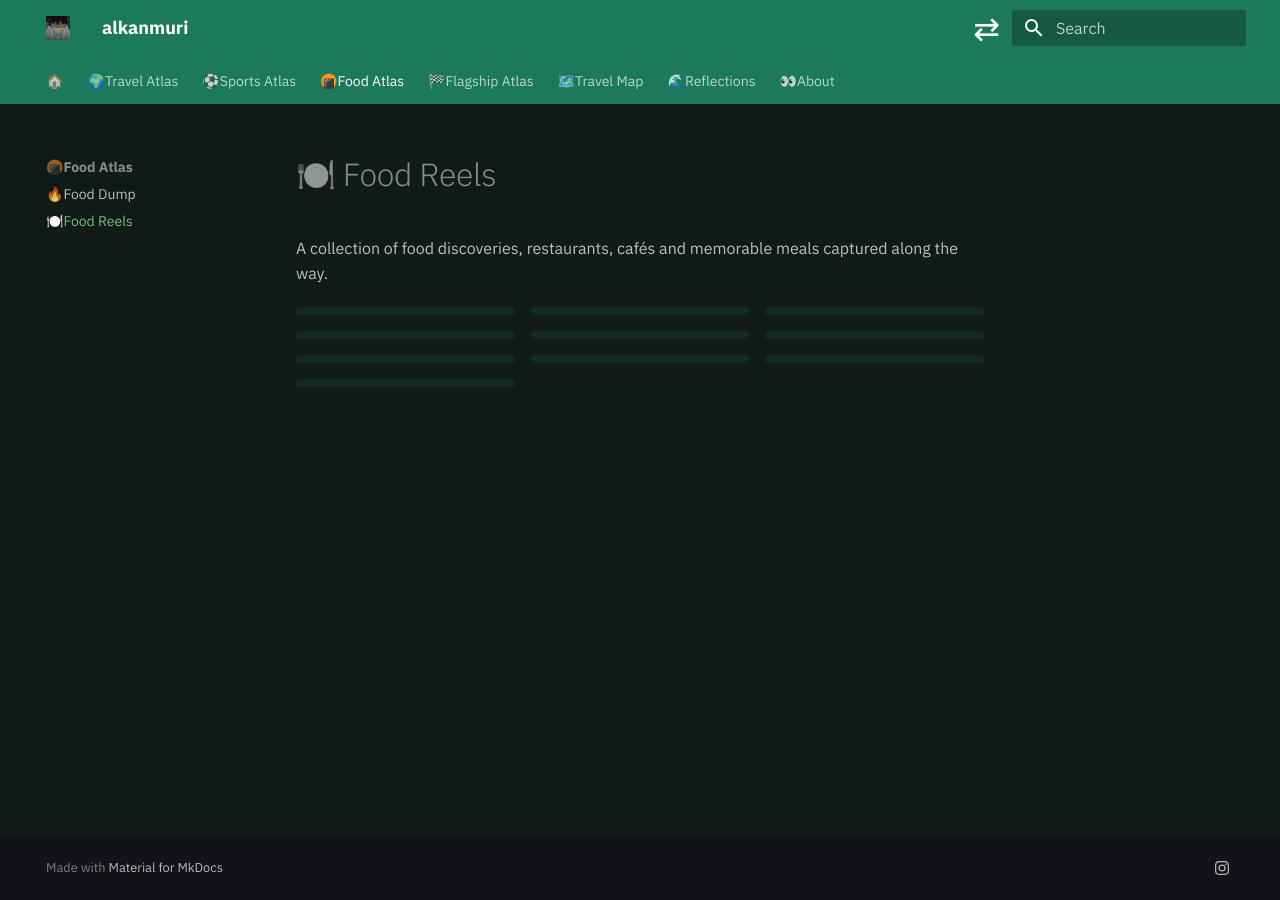
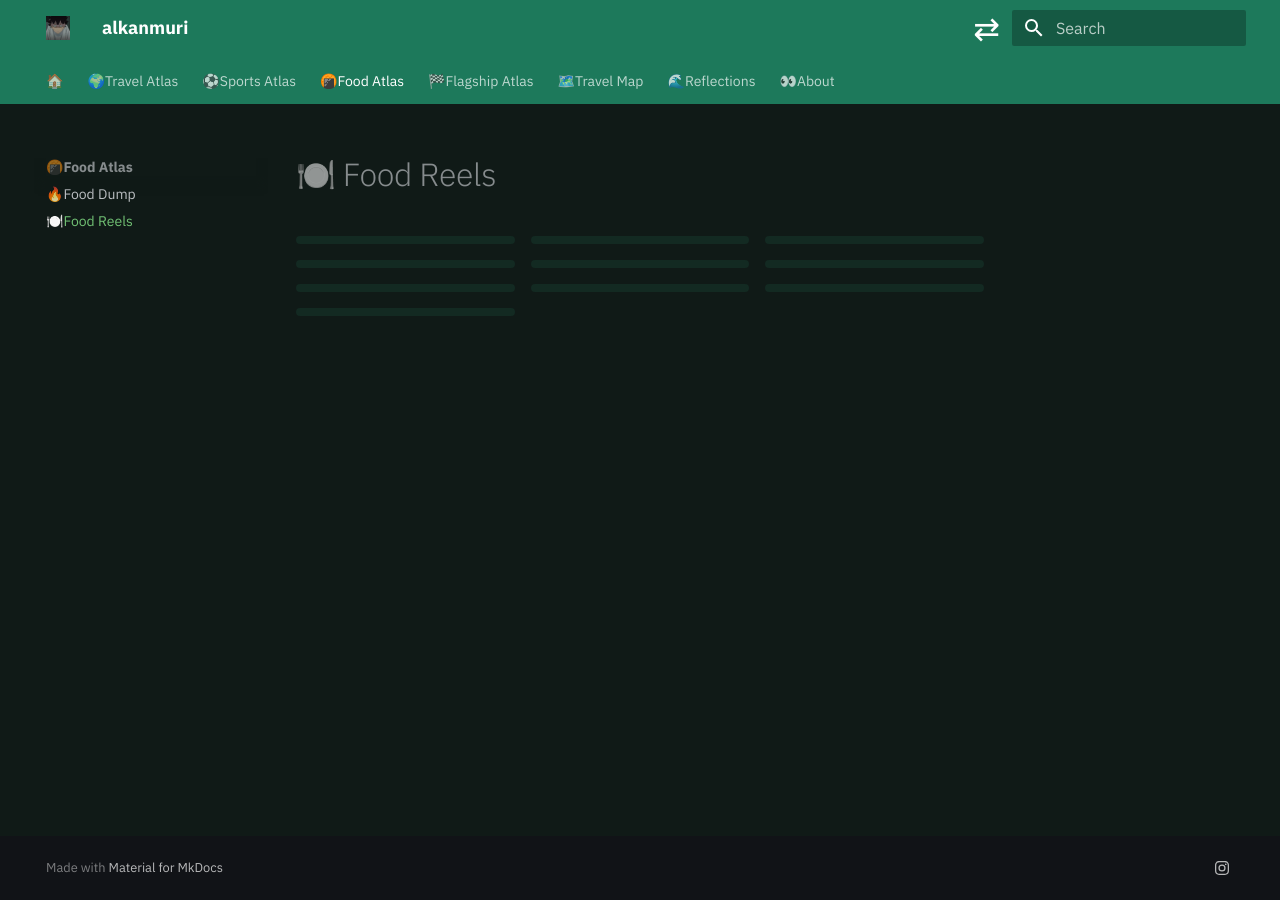
Before and after one commit to alvvvli/alvin-beyond, an MkDocs documentation site: the page built from docs/food/reels.md, in a window 1280 px wide. Built offline with MkDocs 1.6.1 and Material for MkDocs 9.7.7, drawn with Linux system fonts in a browser that asks for light colours; a script that is not in the unit is left out; comment, search, counter and statistics services are not loaded.

Commit message:
Update reels.md

```diff
--- a/docs/food/reels.md
+++ b/docs/food/reels.md
@@ -1,7 +1,5 @@
 
 # 🍽️ Food Reels
-
-A collection of food discoveries, restaurants, cafés and memorable meals captured along the way.
 
 <div class="reels-gallery">
 
```
